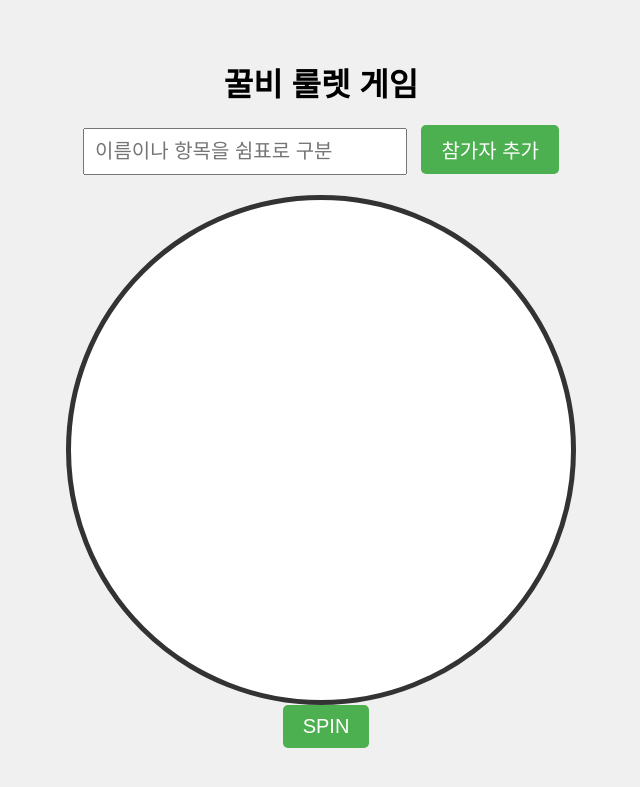
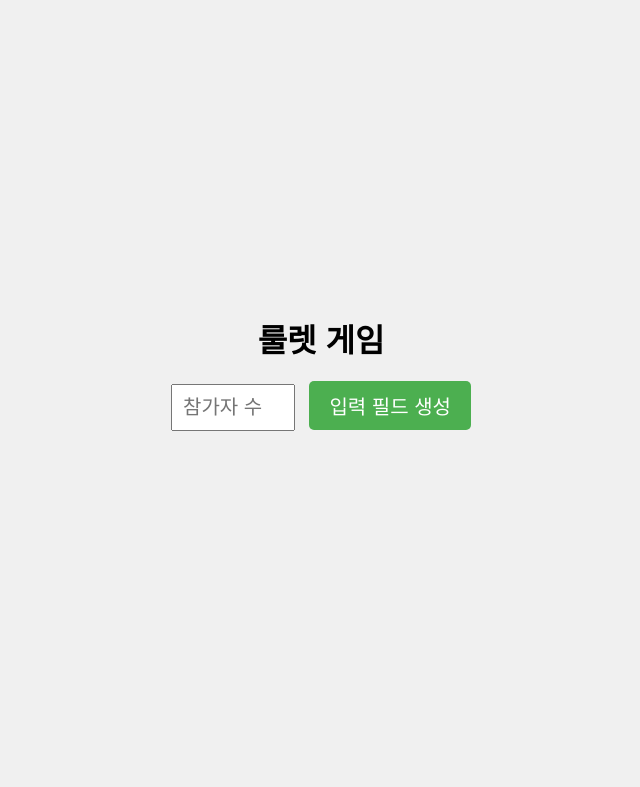
Before and after one commit to mineseok1041/SangilGulbi, a Flask app: page /roulette in a window 1280 px wide. Shown: the top 787 px of the page, without its empty margins (319-959 px from the left). Run offline with Flask 3, Linux system fonts and the light colour scheme.

Commit message:
Fix: 게임 버그 수정

```diff
--- a/static/css/roulette.css
+++ b/static/css/roulette.css
@@ -1,4 +1,3 @@
-/* 2025-02-23 오후 11시 */
 /* 전체 페이지 중앙 정렬 */
 body {
     display: flex;
@@ -13,7 +12,7 @@ body {
 
 /* 제목 스타일 */
 h2 {
-    font-size: 32px; /* 제목 폰트 크기 */
+    font-size: 32px;
     margin-bottom: 20px;
 }
 
@@ -23,21 +22,23 @@ h2 {
     text-align: center;
 }
 
-#participantInput {
-    width: 300px;
+#participantCount {
+    width: 100px;
     padding: 10px;
-    font-size: 20px; /* 입력 폰트 크기 */
+    font-size: 20px;
+    margin-right: 10px;
 }
 
-#addParticipantsButton, #spinButton {
-    padding: 10px 20px;
-    font-size: 20px; /* 버튼 폰트 크기 */
-    margin-left: 10px;
-    cursor: pointer;
-    border: none;
-    border-radius: 5px;
-    background-color: #4CAF50;
-    color: white;
+#participantsFields {
+    margin: 20px 0;
+}
+
+/* 참가자 입력 필드 스타일 */
+#participantsFields input {
+    width: 300px; /* 균일한 너비 */
+    padding: 10px; /* 패딩 */
+    font-size: 20px; /* 폰트 크기 */
+    margin-bottom: 10px; /* 아래 여백 */
 }
 
 /* 캔버스 스타일 */
@@ -47,9 +48,20 @@ h2 {
     background-color: white;
 }
 
+/* 버튼 스타일 */
+button {
+    padding: 10px 20px;
+    font-size: 20px;
+    cursor: pointer;
+    border: none;
+    border-radius: 5px;
+    background-color: #4CAF50;
+    color: white;
+}
+
 /* 결과 표시 섹션 스타일 */
 #resultDisplay {
     margin-top: 20px;
-    font-size: 28px; /* 결과 표시 폰트 크기 */
+    font-size: 28px;
     font-weight: bold;
 }
--- a/static/js/roulette.js
+++ b/static/js/roulette.js
@@ -1,20 +1,19 @@
-// 2025-02-23 오후 11시
 // 참가자 목록을 저장할 배열
 let participants = [];
 
-// 캔버스와 텍스트 가져오기(텍스트는 중간에 배치)
+// 캔버스와 텍스트 가져오기
 const canvas = document.getElementById('wheelCanvas');
 const ctx = canvas.getContext('2d');
-const centerX = canvas.width / 2; // 캔버스 중심 X
-const centerY = canvas.height / 2; // 캔버스 중심 Y
-const outerRadius = Math.min(centerX, centerY) - 10; // 돌림판 반지름 계산
+const centerX = canvas.width / 2;
+const centerY = canvas.height / 2;
+const outerRadius = Math.min(centerX, centerY) - 10;
 
 // 룰렛 기본 설정
-let startAngle = 0; // 시작 각도
-let spinTimeout = null; // 회전 타이머
-let spinAngleStart = 0; // 회전 시작 각도
-let spinTime = 0; // 회전 시간
-let spinTimeTotal = 0; // 총 회전 시간
+let startAngle = 0;
+let spinTimeout = null;
+let spinAngleStart = 0;
+let spinTime = 0;
+let spinTimeTotal = 0;
 
 // 색상 배열
 const colors = [
@@ -24,28 +23,45 @@ const colors = [
     "#33FF8F", "#8F33FF", "#33A1FF"
 ];
 
+// 참가자 수에 따라 입력 필드 생성
+document.getElementById('createFieldsButton').addEventListener('click', function() {
+    const count = parseInt(document.getElementById('participantCount').value);
+    const participantsFields = document.getElementById('participantsFields');
+    participantsFields.innerHTML = ''; // 기존 필드 초기화
+
+    for (let i = 0; i < count; i++) {
+        const input = document.createElement('input');
+        input.type = 'text';
+        input.placeholder = `참가자 ${i + 1} 이름`;
+        participantsFields.appendChild(input);
+    }
+
+    // 참가자 추가 버튼 표시
+    document.getElementById('addParticipantsButton').style.display = 'block';
+});
+
 // 참가자 추가 함수
-function addParticipants() {
-    const input = document.getElementById('participantInput').value; // 입력값 가져오기
-    if (input.trim() === "") {
-        alert("참가자나 항목을 입력해주세요."); // 경고 메세지
-        return;
+document.getElementById('addParticipantsButton').addEventListener('click', function() {
+    const inputs = document.querySelectorAll('#participantsFields input');
+    participants = Array.from(inputs).map(input => input.value.trim()).filter(name => name !== '');
+
+    if (participants.length > 0) {
+        drawWheel(); // 룰렛 그리기
+        document.getElementById('wheelCanvas').style.display = 'block'; // 캔버스 표시
+        document.getElementById('spinButton').style.display = 'block'; // 스핀 버튼 표시
     }
-    // 쉼표로 배열 구분하고 저장(입력값)
-    participants = input.split(',').map(item => item.trim()).filter(item => item !== "");
-    drawWheel(); // 돌림판 그리기 호출
-}
+});
 
 // 돌림판 그리기 함수
 function drawWheel() {
     if (participants.length === 0) return; // 참가자 없으면 종료
-    const arc = Math.PI * 2 / participants.length; // 각도 계산 (인원에 따른 배분)
+    const arc = Math.PI * 2 / participants.length; // 각도 계산
 
     // 캔버스 초기화
     ctx.clearRect(0, 0, canvas.width, canvas.height);
 
     // 각 섹션 그리기
-    for(let i = 0; i < participants.length; i++) {
+    for (let i = 0; i < participants.length; i++) {
         const angle = startAngle + i * arc; // 각도 계산
         ctx.fillStyle = colors[i % colors.length]; // 색상 설정
         ctx.beginPath(); // 경로 시작
@@ -59,8 +75,8 @@ function drawWheel() {
         ctx.translate(centerX, centerY); // 중심 이동 (입력값)
         ctx.rotate(angle + arc / 2); // 텍스트 각도 조정
         ctx.textAlign = "center"; // 가운데 정렬
-        ctx.fillStyle = "#ffffff"; // 색상(검정)
-        ctx.font = "20px Arial"; // 폰트(★좀 더 크게해도 나쁘진 않을듯★)
+        ctx.fillStyle = "#ffffff"; // 색상(흰색)
+        ctx.font = "20px Arial"; // 폰트
         ctx.fillText(participants[i], outerRadius / 2, 10); // 텍스트 위치 조정
         ctx.restore(); // 상태 복원
     }
@@ -76,7 +92,7 @@ function drawWheel() {
 }
 
 // 스핀 시작 함수
-function spinWheel() {
+document.getElementById('spinButton').addEventListener('click', function() {
     if (participants.length === 0) {
         alert("참가자를 추가해주세요."); // 경고 메세지
         return;
@@ -85,12 +101,12 @@ function spinWheel() {
     spinTime = 0; // 회전 시간 초기화
     spinTimeTotal = 7000; // 7초로 변경(1000당 1초)
     rotateWheel(); // 회전 시작
-}
+});
 
 // 회전 애니메이션 함수
 function rotateWheel() {
     spinTime += 30; // 회전 시간 증가
-    if(spinTime >= spinTimeTotal){ // 끝나면
+    if (spinTime >= spinTimeTotal) { // 끝나면
         stopRotateWheel(); // 회전 멈추기
         return;
     }
@@ -102,10 +118,10 @@ function rotateWheel() {
 
 // 회전 멈춤 함수
 function stopRotateWheel() {
-    clearTimeout(spinTimeout); // 타이머 중지 (돌아가기)
+    clearTimeout(spinTimeout); // 타이머 중지
     const degrees = startAngle * 180 / Math.PI + 90; // 도 단위로 변환(각도)
     const arcd = 360 / participants.length; // 각도 계산
-    const index = Math.floor((360 - (degrees % 360)) / arcd); // 선택된 인덱스 계산(플레이어)
+    const index = Math.floor((360 - (degrees % 360)) / arcd); // 선택된 인덱스 계산
     showResult(participants[index]); // 결과 표시
 }
 
@@ -118,9 +134,5 @@ function easeOut(t, b, c, d) {
 
 // 결과 표시 함수
 function showResult(selected) {
-    document.getElementById('resultDisplay').innerText = `선택된 항목: ${selected}`; // 결과 텍스트 업데이트
+    document.getElementById('resultDisplay').innerText = `당첨!!: ${selected}`; // 결과 텍스트 업데이트
 }
-
-// 이벤트 리스너 추가
-document.getElementById('addParticipantsButton').addEventListener('click', addParticipants); // 참가자 추가 버튼 클릭 시
-document.getElementById('spinButton').addEventListener('click', spinWheel); // 돌리기 버튼 클릭 시
--- a/templates/roulette.html
+++ b/templates/roulette.html
@@ -1,28 +1,24 @@
-<!-- 2025-02-23 오후 11시 -->
 <!DOCTYPE html>
-<html>
-
+<html lang="ko">
 <head>
     <meta charset="UTF-8">
-    <title>꿀비 룰렛 게임</title>
-    <link rel="stylesheet" type="text/css" href="{{ url_for('static', filename='css/roulette.css') }}">
-    <!-- 룰렛 css(디자인) -->
+    <title>룰렛 게임</title>
+    <link rel="stylesheet" type="text/css" href="roulette.css">
 </head>
-
 <body>
-    <h2>꿀비 룰렛 게임</h2>
+    <h2>룰렛 게임</h2>
     <div id="inputSection">
-        <input type="text" id="participantInput" placeholder="이름이나 항목을 쉼표로 구분">
-        <button id="addParticipantsButton">참가자 추가</button>
+        <input type="number" id="participantCount" placeholder="참가자 수" min="1">
+        <button id="createFieldsButton">입력 필드 생성</button>
     </div>
+    <div id="participantsFields"></div>
+    <button id="addParticipantsButton" style="display:none;">참가자 추가</button>
     <!-- 돌림판 -->
-    <canvas id="wheelCanvas" width="500" height="500"></canvas>
+    <canvas id="wheelCanvas" width="500" height="500" style="display:none;"></canvas>
     <!-- 돌리기 버튼 -->
-    <button id="spinButton">SPIN</button>
+    <button id="spinButton" style="display:none;">SPIN</button>
     <!-- 결과 표시 -->
     <div id="resultDisplay"></div>
-    <script src="{{ url_for('static', filename='js/roulette.js') }}"></script>
-    <!-- 룰렛 js(기능) -->
+    <script src="roulette.js"></script>
 </body>
-
 </html>
```
Also changed, not shown: static/css/sadari.css (+11 -1 lines), static/js/sadari.js (+24 -9 lines), templates/sadari.html (+2 -7 lines).
